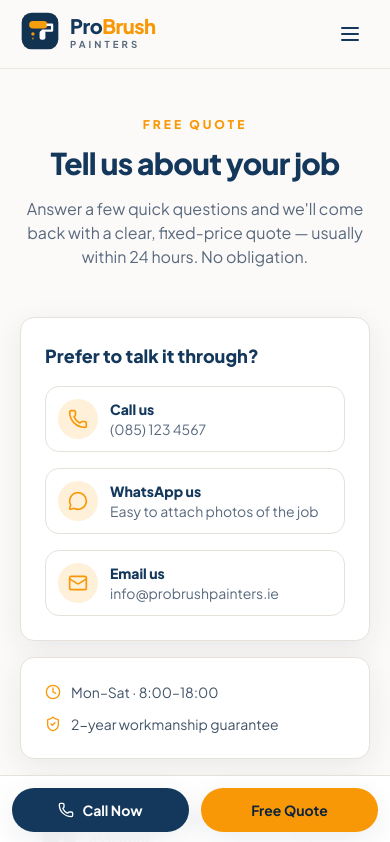
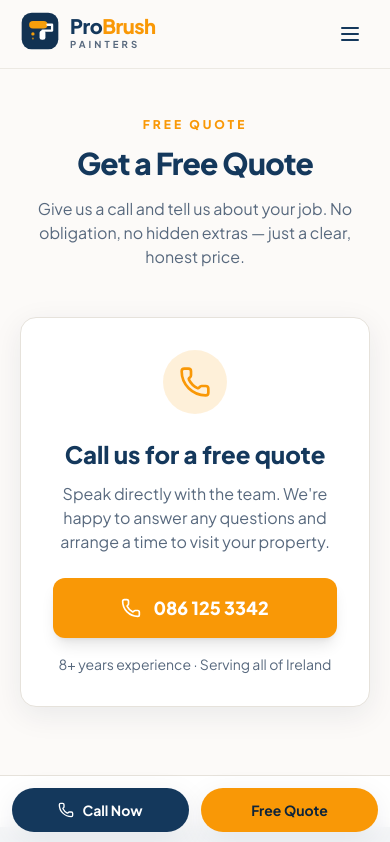
Before and after one commit to Momer100/ProBrushPainters, a Next.js app: page /get-a-quote in a window 390 px wide. Shown: the top 842 px of the page. Built offline with nearby package versions, Linux system fonts and the light colour scheme.

Commit message:
Client updates: phone 0861253342, 8yr experience, remove fake ratings/reviews/guarantee, phone-only quote page, generic about page, fix footer duplicate Ireland

```diff
--- a/src/app/contact/page.tsx
+++ b/src/app/contact/page.tsx
@@ -1,6 +1,6 @@
 import type { Metadata } from "next";
-import { Clock, Mail, MapPin, Phone, MessageCircle } from "lucide-react";
-import { site, whatsappLink } from "@/config/site";
+import { MapPin, Phone } from "lucide-react";
+import { site } from "@/config/site";
 import { Card, CardContent } from "@/components/ui/card";
 import SectionHeading from "@/components/section-heading";
 import CtaBand from "@/components/cta-band";
@@ -9,7 +9,7 @@ import { buttonVariants } from "@/components/ui/button";
 
 export const metadata: Metadata = {
   title: "Contact Us",
-  description: `Contact ${site.name} for all your painting and decorating needs in ${site.location}. Call, email, or WhatsApp us today.`,
+  description: `Contact ${site.name} for all your painting and decorating needs across Ireland. Call us today for a free quote.`,
 };
 
 export default function ContactPage() {
@@ -20,12 +20,11 @@ export default function ContactPage() {
           <SectionHeading
             eyebrow="Get in touch"
             title="Contact Us"
-            sub="We're here to answer any questions you have about our painting and decorating services."
+            sub="Give us a call — we're happy to answer any questions and arrange a free quote."
           />
 
           <div className="mt-16 grid gap-8 lg:grid-cols-2">
-            {/* Contact Details */}
-            <div className="flex flex-col gap-6">
+            {/* Phone — primary */}
             <Card>
               <CardContent className="flex items-start gap-4 p-6 sm:p-8">
                 <div className="flex h-12 w-12 shrink-0 items-center justify-center rounded-full bg-accent/15">
@@ -34,7 +33,7 @@ export default function ContactPage() {
                 <div>
                   <h3 className="text-lg font-extrabold text-primary">Call Us</h3>
                   <p className="mt-1 text-muted-foreground">
-                      Available during operating hours for immediate assistance.
+                    Speak directly with the team for a free, no-obligation quote.
                   </p>
                   <a
                     href={`tel:${site.phoneHref}`}
@@ -46,70 +45,16 @@ export default function ContactPage() {
               </CardContent>
             </Card>
 
-              <Card>
-                <CardContent className="flex items-start gap-4 p-6 sm:p-8">
-                  <div className="flex h-12 w-12 shrink-0 items-center justify-center rounded-full bg-accent/15">
-                    <MessageCircle className="h-6 w-6 text-accent" />
-                  </div>
-                  <div>
-                    <h3 className="text-lg font-extrabold text-primary">WhatsApp</h3>
-                    <p className="mt-1 text-muted-foreground">
-                      Send us photos of your project for a faster estimate.
-                    </p>
-                    <a
-                      href={whatsappLink(`Hi ${site.name}, I have a question.`)}
-                      target="_blank"
-                      rel="noopener noreferrer"
-                      className="mt-3 block text-base font-bold text-accent transition-colors hover:text-primary"
-                    >
-                      Chat on WhatsApp
-                    </a>
-                  </div>
-                </CardContent>
-              </Card>
-
-              <Card>
-                <CardContent className="flex items-start gap-4 p-6 sm:p-8">
-                  <div className="flex h-12 w-12 shrink-0 items-center justify-center rounded-full bg-accent/15">
-                    <Mail className="h-6 w-6 text-accent" />
-                  </div>
-                  <div>
-                    <h3 className="text-lg font-extrabold text-primary">Email Us</h3>
-                    <p className="mt-1 text-muted-foreground">
-                      Drop us a line and we'll get back to you within 24 hours.
-                    </p>
-                    <a
-                      href={`mailto:${site.email}`}
-                      className="mt-3 block text-base font-bold text-accent transition-colors hover:text-primary"
-                    >
-                      {site.email}
-                    </a>
-                  </div>
-                </CardContent>
-              </Card>
-            </div>
-
-            {/* Operating Hours & Location */}
-            <div className="flex flex-col gap-6">
-              <Card className="flex-1 bg-primary text-primary-foreground">
+            {/* Service Area */}
+            <Card className="bg-primary text-primary-foreground">
               <CardContent className="p-8 sm:p-10">
-                  <h3 className="text-2xl font-extrabold">Operating Hours</h3>
-                  <div className="mt-6 flex items-center gap-3">
-                    <Clock className="h-5 w-5 text-accent" />
-                    <span className="text-lg font-semibold">{site.hours}</span>
-                  </div>
-                  <p className="mt-4 text-primary-foreground/70">
-                    We offer flexible hours for commercial projects to minimize
-                    disruption to your business.
-                  </p>
-
-                  <hr className="my-8 border-white/10" />
-
                 <h3 className="text-2xl font-extrabold">Service Area</h3>
                 <div className="mt-6 flex items-start gap-3">
                   <MapPin className="h-5 w-5 shrink-0 text-accent" />
                   <p className="text-base text-primary-foreground/90">
-                      Serving clients all across <span className="font-semibold">{site.location}</span>. <br />
+                    Serving clients all across{" "}
+                    <span className="font-semibold">{site.location}</span>.{" "}
+                    <br />
                     Available for projects nationwide including:
                     <span className="text-primary-foreground/70 text-sm mt-2 block">
                       {site.areasServed.slice(0, 10).join(", ")} and more.
@@ -118,20 +63,20 @@ export default function ContactPage() {
                 </div>
               </CardContent>
             </Card>
+          </div>
 
-              <div className="rounded-2xl border border-border p-6 text-center shadow-soft">
-                <h3 className="text-xl font-bold text-primary">Need a fixed price?</h3>
+          <div className="mt-10 rounded-2xl border border-border p-6 text-center shadow-soft">
+            <h3 className="text-xl font-bold text-primary">Ready to get started?</h3>
             <p className="mt-2 text-sm text-muted-foreground mb-4">
-                  Skip the back-and-forth and get a free quote directly.
+              Call us today for a free, no-obligation quote.
             </p>
-                <Link
-                  href="/get-a-quote/"
-                  className={buttonVariants({ variant: "accent", className: "w-full sm:w-auto" })}
+            <a
+              href={`tel:${site.phoneHref}`}
+              className={buttonVariants({ variant: "accent" })}
             >
-                  Get a Free Quote
-                </Link>
-              </div>
-            </div>
+              <Phone className="h-4 w-4" />
+              {site.phoneDisplay}
+            </a>
           </div>
         </div>
       </section>
--- a/src/app/get-a-quote/page.tsx
+++ b/src/app/get-a-quote/page.tsx
@@ -1,12 +1,10 @@
 import type { Metadata } from "next";
-import { Clock, Mail, MessageCircle, Phone, ShieldCheck } from "lucide-react";
-import { site, whatsappLink } from "@/config/site";
-import QuoteForm from "@/components/quote-form";
-import { Card, CardContent } from "@/components/ui/card";
+import { Phone } from "lucide-react";
+import { site } from "@/config/site";
 
 export const metadata: Metadata = {
   title: "Get a Free Quote",
-  description: `Request a free, no-obligation painting quote from ${site.name}. Send photos of your job and get a fixed-price quote within 24 hours.`,
+  description: `Call ${site.name} for a free, no-obligation painting quote. We serve all of Ireland.`,
 };
 
 export default function GetAQuotePage() {
@@ -18,97 +16,37 @@ export default function GetAQuotePage() {
             Free quote
           </p>
           <h1 className="mt-3 text-3xl font-extrabold tracking-tight text-primary text-balance sm:text-4xl">
-            Tell us about your job
+            Get a Free Quote
           </h1>
           <p className="mt-4 text-muted-foreground">
-            Answer a few quick questions and we&apos;ll come back with a clear,
-            fixed-price quote — usually within 24 hours. No obligation.
+            Give us a call and tell us about your job. No obligation, no hidden
+            extras — just a clear, honest price.
           </p>
         </div>
 
-        <div className="mx-auto mt-12 grid max-w-5xl gap-8 lg:grid-cols-[1fr_1.25fr]">
-          {/* Contact options */}
-          <div className="flex flex-col gap-4">
-            <Card>
-              <CardContent className="flex flex-col gap-4">
-                <h2 className="text-lg font-extrabold text-primary">
-                  Prefer to talk it through?
+        <div className="mx-auto mt-12 max-w-md">
+          <div className="rounded-2xl border border-border bg-white p-8 shadow-soft text-center">
+            <div className="flex h-16 w-16 items-center justify-center rounded-full bg-accent/15 mx-auto">
+              <Phone className="h-8 w-8 text-accent" />
+            </div>
+            <h2 className="mt-6 text-2xl font-extrabold text-primary">
+              Call us for a free quote
             </h2>
-
+            <p className="mt-3 text-muted-foreground">
+              Speak directly with the team. We&apos;re happy to answer any
+              questions and arrange a time to visit your property.
+            </p>
             <a
               href={`tel:${site.phoneHref}`}
-                  className="flex items-center gap-3 rounded-lg border border-border p-3 transition-colors hover:border-accent"
+              className="mt-6 inline-flex w-full items-center justify-center gap-3 rounded-xl bg-accent px-8 py-4 text-lg font-extrabold text-white shadow-lg transition-opacity hover:opacity-90"
             >
-                  <span className="flex h-10 w-10 shrink-0 items-center justify-center rounded-full bg-accent/15">
-                    <Phone className="h-5 w-5 text-accent" />
-                  </span>
-                  <span>
-                    <span className="block text-sm font-extrabold text-primary">
-                      Call us
-                    </span>
-                    <span className="block text-sm text-muted-foreground">
+              <Phone className="h-5 w-5" />
               {site.phoneDisplay}
-                    </span>
-                  </span>
             </a>
-
-                <a
-                  href={whatsappLink(
-                    `Hi ${site.name}, I'd like a quote for a painting job.`
-                  )}
-                  target="_blank"
-                  rel="noopener noreferrer"
-                  className="flex items-center gap-3 rounded-lg border border-border p-3 transition-colors hover:border-accent"
-                >
-                  <span className="flex h-10 w-10 shrink-0 items-center justify-center rounded-full bg-accent/15">
-                    <MessageCircle className="h-5 w-5 text-accent" />
-                  </span>
-                  <span>
-                    <span className="block text-sm font-extrabold text-primary">
-                      WhatsApp us
-                    </span>
-                    <span className="block text-sm text-muted-foreground">
-                      Easy to attach photos of the job
-                    </span>
-                  </span>
-                </a>
-
-                <a
-                  href={`mailto:${site.email}`}
-                  className="flex items-center gap-3 rounded-lg border border-border p-3 transition-colors hover:border-accent"
-                >
-                  <span className="flex h-10 w-10 shrink-0 items-center justify-center rounded-full bg-accent/15">
-                    <Mail className="h-5 w-5 text-accent" />
-                  </span>
-                  <span>
-                    <span className="block text-sm font-extrabold text-primary">
-                      Email us
-                    </span>
-                    <span className="block text-sm text-muted-foreground">
-                      {site.email}
-                    </span>
-                  </span>
-                </a>
-              </CardContent>
-            </Card>
-
-            <Card>
-              <CardContent className="flex flex-col gap-3 text-sm">
-                <p className="flex items-center gap-2.5 text-foreground/80">
-                  <Clock className="h-4 w-4 shrink-0 text-accent" />
-                  {site.hours}
+            <p className="mt-4 text-sm text-muted-foreground">
+              {site.stats.years}+ years experience · Serving all of Ireland
             </p>
-                <p className="flex items-center gap-2.5 text-foreground/80">
-                  <ShieldCheck className="h-4 w-4 shrink-0 text-accent" />
-                  {site.guaranteeYears}-year workmanship
-                  guarantee
-                </p>
-              </CardContent>
-            </Card>
           </div>
-
-          {/* Chat-style quote form */}
-          <QuoteForm />
         </div>
       </div>
     </section>
--- a/src/app/page.tsx
+++ b/src/app/page.tsx
@@ -3,7 +3,6 @@ import TrustBar from "@/components/trust-bar";
 import ServicesSection from "@/components/services-section";
 import BeforeAfterSection from "@/components/before-after-section";
 import ProcessSection from "@/components/process-section";
-import ReviewsSection from "@/components/reviews-section";
 import AreasSection from "@/components/areas-section";
 import CtaBand from "@/components/cta-band";
 
@@ -15,7 +14,6 @@ export default function HomePage() {
       <ServicesSection />
       <BeforeAfterSection />
       <ProcessSection />
-      <ReviewsSection />
       <AreasSection />
       <CtaBand />
     </>
--- a/src/components/before-after-section.tsx
+++ b/src/components/before-after-section.tsx
@@ -82,10 +82,10 @@ export default function BeforeAfterSection() {
           </div>
         </div>
 
-        {/* ── Before & After #2: Full Room ── */}
+        {/* ── Full Room Transformation ── */}
         <div className="mt-20">
           <h3 className="text-center text-xs font-extrabold uppercase tracking-[0.25em] text-accent">
-            Before & After
+            Room Transformation
           </h3>
           <p className="mt-2 text-center text-lg font-bold text-primary">
             Full Room Transformation
--- a/src/components/cta-band.tsx
+++ b/src/components/cta-band.tsx
@@ -33,8 +33,7 @@ export default function CtaBand() {
           </div>
 
           <p className="mt-6 text-xs font-semibold tracking-wide text-white/50">
-            {site.guaranteeYears}-year workmanship guarantee ·
-            Free quotes
+            {site.stats.years}+ years experience · Free quotes · All of Ireland
           </p>
         </div>
       </div>
--- a/src/components/reviews-section.tsx
+++ b/src/components/reviews-section.tsx
@@ -11,7 +11,7 @@ export default function ReviewsSection() {
           dark
           eyebrow="Reviews"
           title={`Trusted by homeowners across ${site.location}`}
-          sub={`Rated ${site.stats.rating} out of 5 from ${site.stats.reviewCount}+ reviews. Here's what customers say.`}
+          sub="Here's what our customers say about us."
         />
 
         <div className="mt-12 grid gap-6 md:grid-cols-2">
--- a/src/components/trust-bar.tsx
+++ b/src/components/trust-bar.tsx
@@ -2,9 +2,9 @@ import { site } from "@/config/site";
 
 const items = [
   { value: `${site.stats.years}+`, label: "Years of experience" },
-  { value: `${site.stats.projects}+`, label: "Projects completed" },
-  { value: `${site.stats.rating}★`, label: "Average rating" },
-  { value: `${site.guaranteeYears}yr`, label: "Workmanship guarantee" },
+  { value: "Ireland", label: "Nationwide coverage" },
+  { value: "Free", label: "No-obligation quotes" },
+  { value: "100%", label: "Satisfaction focus" },
 ];
 
 export default function TrustBar() {
--- a/src/config/site.ts
+++ b/src/config/site.ts
@@ -14,21 +14,16 @@ export const site = {
   location: "Ireland", // used in headlines & SEO
 
   // ── Contact details (PLACEHOLDERS — replace with real ones) ──
-  phoneDisplay: "(085) 123 4567", // shown on screen
-  phoneHref: "+353851234567", // used by tel: links
-  whatsappNumber: "353851234567", // country code, no + or spaces
+  phoneDisplay: "086 125 3342", // shown on screen
+  phoneHref: "+353861253342", // used by tel: links
+  whatsappNumber: "353861253342", // country code, no + or spaces
   email: "info@probrushpainters.ie",
   addressLine: "Ireland",
-  hours: "Mon–Sat · 8:00–18:00",
 
-  // ── Trust signals (PLACEHOLDERS — replace with real ones) ──
+  // ── Trust signals ──
   stats: {
-    years: 2, // years in business
-    projects: 800, // projects completed
-    rating: 4.9, // average review rating
-    reviewCount: 120, // total reviews
+    years: 8, // years in business
   },
-  guaranteeYears: 2,
 
   // ── Services ──
   services: [
@@ -73,20 +68,20 @@ export const site = {
   // ── How it works ──
   steps: [
     {
-      title: "Tell us about your job",
-      text: "Call, WhatsApp or use the quote form. Sending a few photos helps us price it faster.",
+      title: "Call us for a free quote",
+      text: "Give us a call and tell us about your job. Sending a few photos helps us price it faster.",
     },
     {
       title: "Get your free quote",
-      text: "A clear, fixed-price quote within 24 hours. No hidden extras, no obligation.",
+      text: "A clear, fixed-price quote with no hidden extras and no obligation.",
     },
     {
       title: "We prep & paint",
       text: "Floors and furniture protected, surfaces prepared properly, premium paints throughout.",
     },
     {
-      title: "Walkthrough & guarantee",
-      text: "We inspect everything together before we leave. All work covered by our guarantee.",
+      title: "Walkthrough",
+      text: "We inspect everything together before we leave to make sure you're fully happy with the finish.",
     },
   ] as const,
 
```
Also changed, not shown: src/app/about/page.tsx (+18 -20 lines), src/app/layout.tsx (+2 -7 lines), src/components/hero.tsx (+16 -36 lines), src/components/site-footer.tsx (+3 -20 lines). Lines whose indentation alone changed are shown as unchanged.
